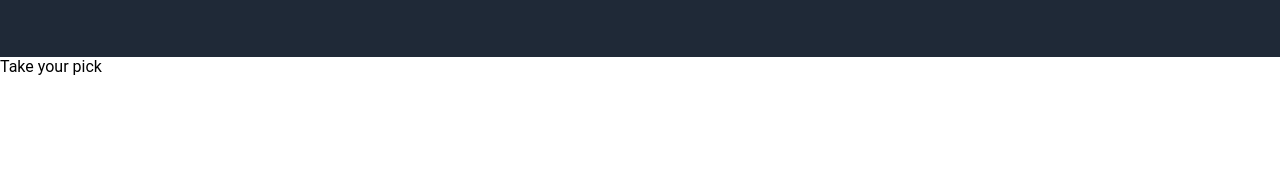
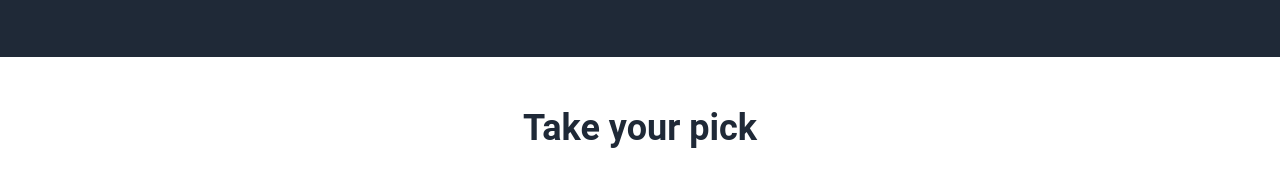
Before and after one commit to idkwn2p/Landing, a plain HTML site: page index.html in a window 1280 px wide. Shown: the part 415-602 px from the top of the page. Drawn offline with Linux system fonts and the light colour scheme.

Commit message:
Edit index.html and style.css

```diff
--- a/index.html
+++ b/index.html
@@ -31,7 +31,7 @@
        </div>
     </div>
     <div class="products">
-       <div>Take your pick</div>
+       <div class="title">Take your pick</div>
        <div class="images">
         <div></div>
         <div></div>
--- a/style.css
+++ b/style.css
@@ -94,3 +94,19 @@ a {
 .button:hover {
     background-color: #3e72c6;
 }
+
+.products {
+    display: flex;
+    justify-content: center;
+    padding-block: 50px;
+}
+
+.products .title,
+.quote .text {
+    font-size: 36px;
+}
+
+.products .title {
+    font-weight: extra-bold;
+    color: #1f2937;
+}
```
